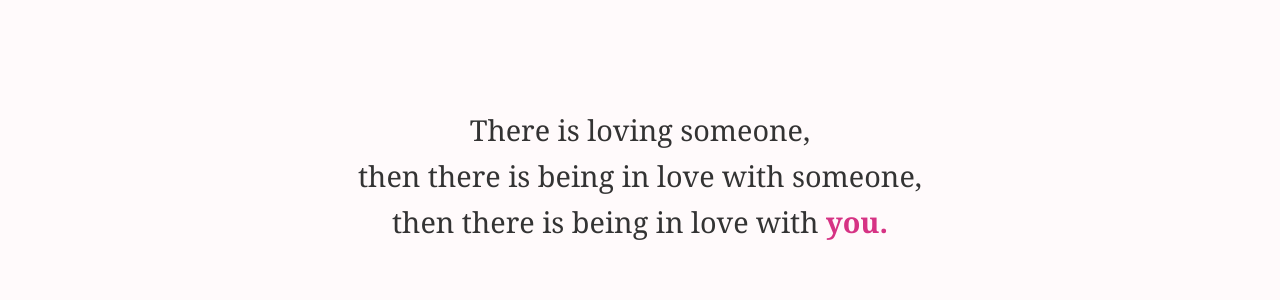
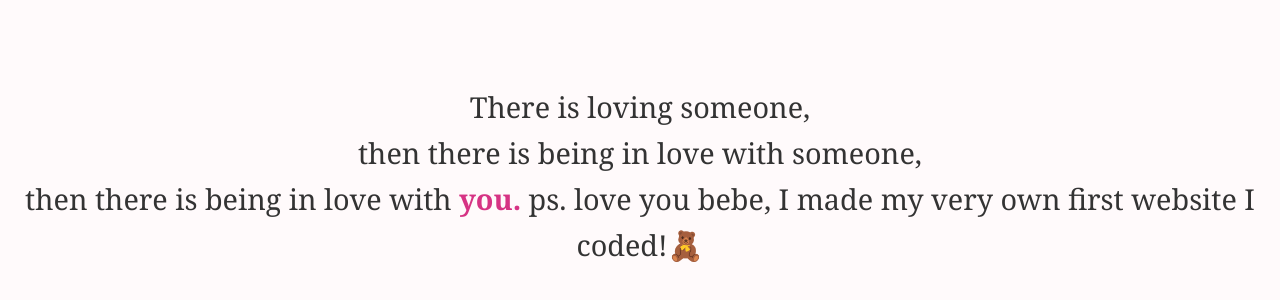
Before and after one commit to ahdriyel/Note, a plain HTML site: page index.html in a window 1280 px wide. Shown: the part 224-524 px from the top of the page. Drawn offline with Linux system fonts and the light colour scheme.

Commit message:
Update index.html

```diff
--- a/index.html
+++ b/index.html
@@ -27,6 +27,7 @@
         There is loving someone,<br>
         then there is being in love with someone,<br>
         then there is being in love with <span>you.</span>
+        ps. love you bebe, I made my very own first website I coded!🧸
     </div>
 </body>
 </html>
```
